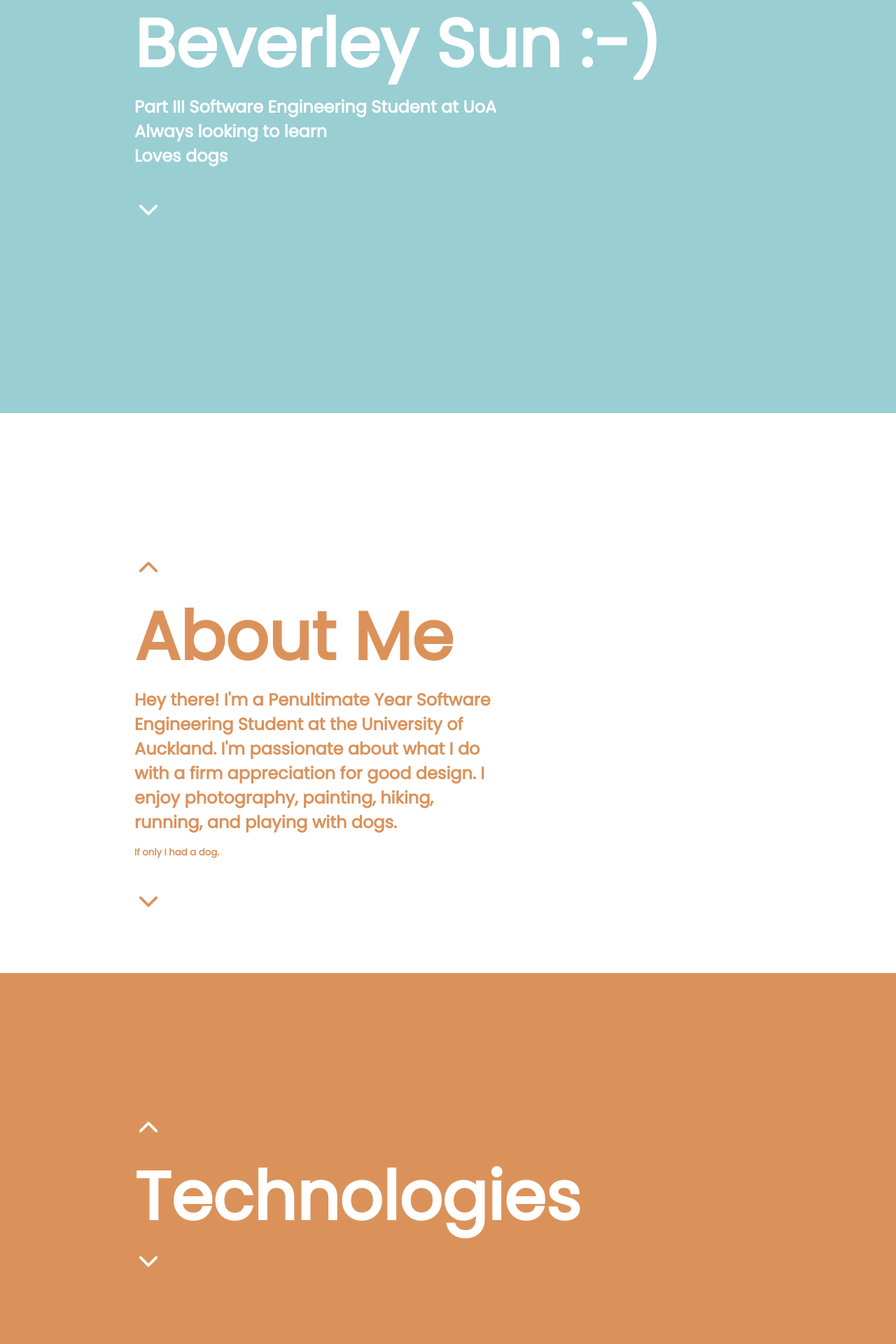
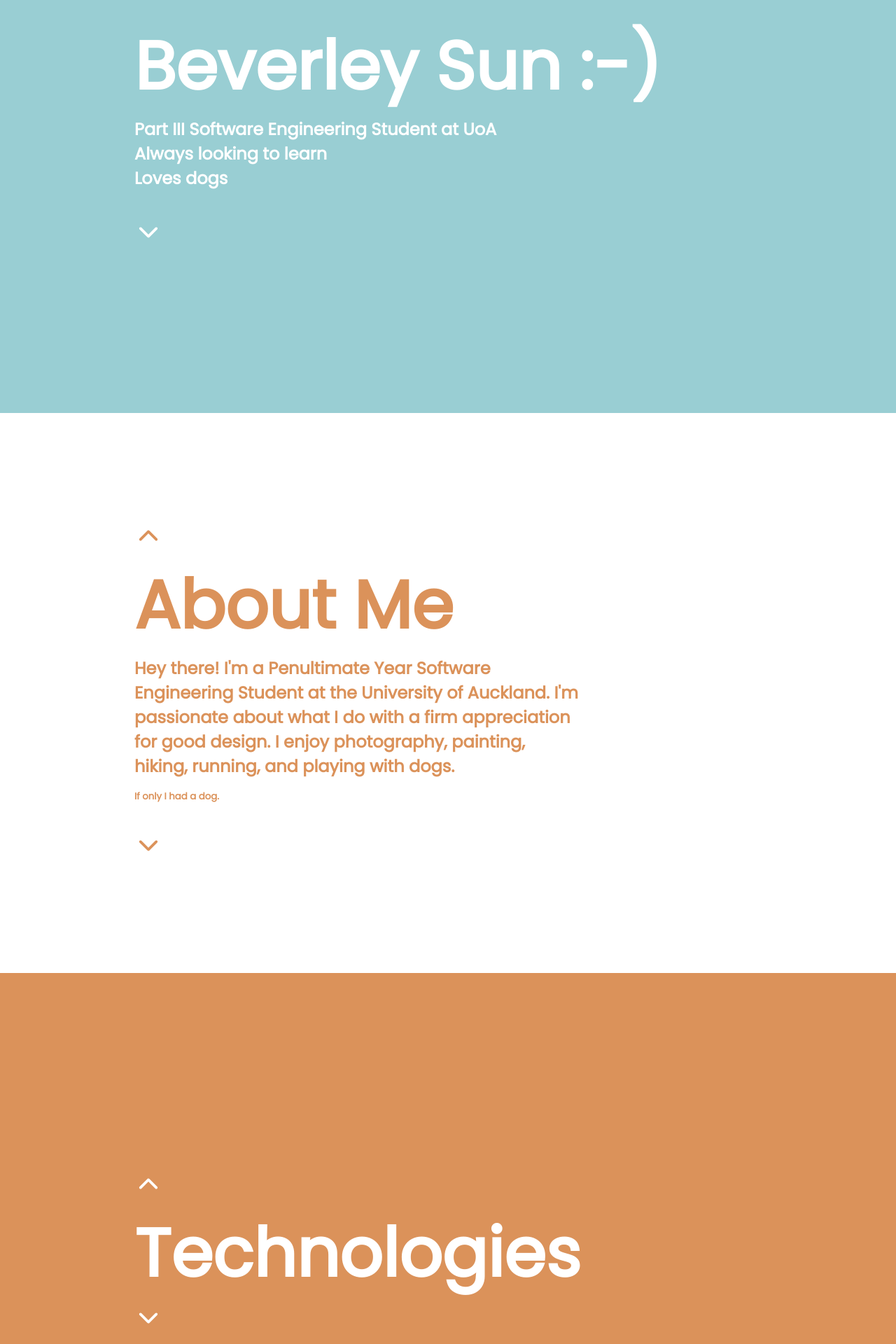
Before and after one commit to beverleysun/beverleysun.com, a React (Create React App) app: page / in a window 1280 px wide. Shown: the part 210-2130 px from the top of the page at 70% size. Built offline with nearby package versions, Linux system fonts and the light colour scheme.

Commit message:
style for sections, stop content moving when hover

```diff
--- a/src/App.css
+++ b/src/App.css
@@ -24,3 +24,10 @@
 ::-webkit-scrollbar-thumb:hover {
   background: rgb(158, 156, 156);
 }
+
+.section {
+  width: 100vw;
+  height: 100vh;
+  display: flex;
+  align-items: center;
+}
--- a/src/components/AboutMe.js
+++ b/src/components/AboutMe.js
@@ -11,8 +11,14 @@ export default function AboutMe({
   id = "",
 }) {
   return (
-    <div style={{ height: "100vh", backgroundColor: "#fff" }} id={id}>
-      <div style={{ margin: "25vh 0 0 15vw", position: "absolute" }}>
+    <div
+      className="section"
+      style={{
+        backgroundColor: `${colors.white}`,
+      }}
+      id={id}
+    >
+      <div style={{ margin: "0 0 0 15vw", position: "absolute" }}>
         <AnimatedUpArrow
           to={upArrowTo}
           color={colors.orange}
@@ -26,7 +32,7 @@ export default function AboutMe({
         >
           About Me
         </h1>
-        <div style={{ width: "40vw", marginBottom: "2.5rem" }}>
+        <div style={{ width: "50vw", marginBottom: "2.5rem" }}>
           <h2 style={{ color: `${colors.orange}`, marginBottom: "1rem" }}>
             Hey there! I'm a Penultimate Year Software Engineering Student at
             the University of Auckland. I'm passionate about what I do with a
--- a/src/components/AnimatedDownArrow.js
+++ b/src/components/AnimatedDownArrow.js
@@ -16,8 +16,8 @@ export default function AnimatedDownArrow({
     <Spring
       to={{
         size: hover ? "60px" : "40px",
-        marginTop: hover ? "10px" : "0",
         marginLeft: hover ? "-10px" : "0",
+        marginBottom: hover ? "-20px" : "0",
         opacity: hover ? 1 : 0,
       }}
     >
@@ -36,6 +36,7 @@ export default function AnimatedDownArrow({
             onMouseEnter={toggleHover}
             onMouseLeave={toggleHover}
             duration="500"
+            style={{ overflow: "hidden" }}
           >
             <IoIosArrowDown
               color={color}
@@ -43,7 +44,7 @@ export default function AnimatedDownArrow({
               style={{
                 cursor: "pointer",
                 marginLeft: `${props.marginLeft}`,
-                marginTop: `${props.marginTop}`,
+                marginBottom: `${props.marginBottom}`,
                 display: "inline",
               }}
             ></IoIosArrowDown>
--- a/src/components/AnimatedUpArrow.js
+++ b/src/components/AnimatedUpArrow.js
@@ -17,7 +17,7 @@ export default function AnimatedDownArrow({
       to={{
         size: hover ? "60px" : "40px",
         marginLeft: hover ? "-10px" : "0",
-        marginBottom: hover ? "10px" : "0",
+        marginTop: hover ? "-20px" : "0",
         opacity: hover ? "1" : "0",
       }}
     >
@@ -43,7 +43,7 @@ export default function AnimatedDownArrow({
               style={{
                 cursor: "pointer",
                 marginLeft: `${props.marginLeft}`,
-                marginBottom: `${props.marginBottom}`,
+                marginTop: `${props.marginTop}`,
               }}
             ></IoIosArrowUp>
           </Link>
--- a/src/components/Splash.js
+++ b/src/components/Splash.js
@@ -21,17 +21,20 @@ export default function Splash({
   }
 
   return (
-    <div style={{ width: "100vw", height: "100vh" }} id={id}>
+    <div>
+      <div className="section" style={{ position: "absolute" }}>
         <SplashContent
           title={title}
           style={{
-          margin: "25vh 0 0 15vw",
+            marginLeft: "15vw",
             position: "absolute",
             overflowY: "hidden",
           }}
           downArrowTo={downArrowTo}
           downArrowToolTip={downArrowToolTip}
         ></SplashContent>
+      </div>
+      <div style={{ width: "100vw", height: "100vh" }} id={id}>
         {bgCompleted ? (
           <div
             style={{
@@ -53,5 +56,6 @@ export default function Splash({
           </Trail>
         )}
       </div>
+    </div>
   );
 }
--- a/src/components/Technologies.js
+++ b/src/components/Technologies.js
@@ -12,14 +12,13 @@ export default function Technologies({
 }) {
   return (
     <div
+      className="section"
       id={id}
       style={{
-        height: "100vh",
-        width: "100vw",
         backgroundColor: `${colors.orange}`,
       }}
     >
-      <div style={{ margin: "25vh 0 0 15vw", position: "absolute" }}>
+      <div style={{ marginLeft: "15vw", position: "absolute" }}>
         <AnimatedUpArrow
           to={upArrowTo}
           color={colors.white}
```
Lines whose indentation alone changed are shown as unchanged.
